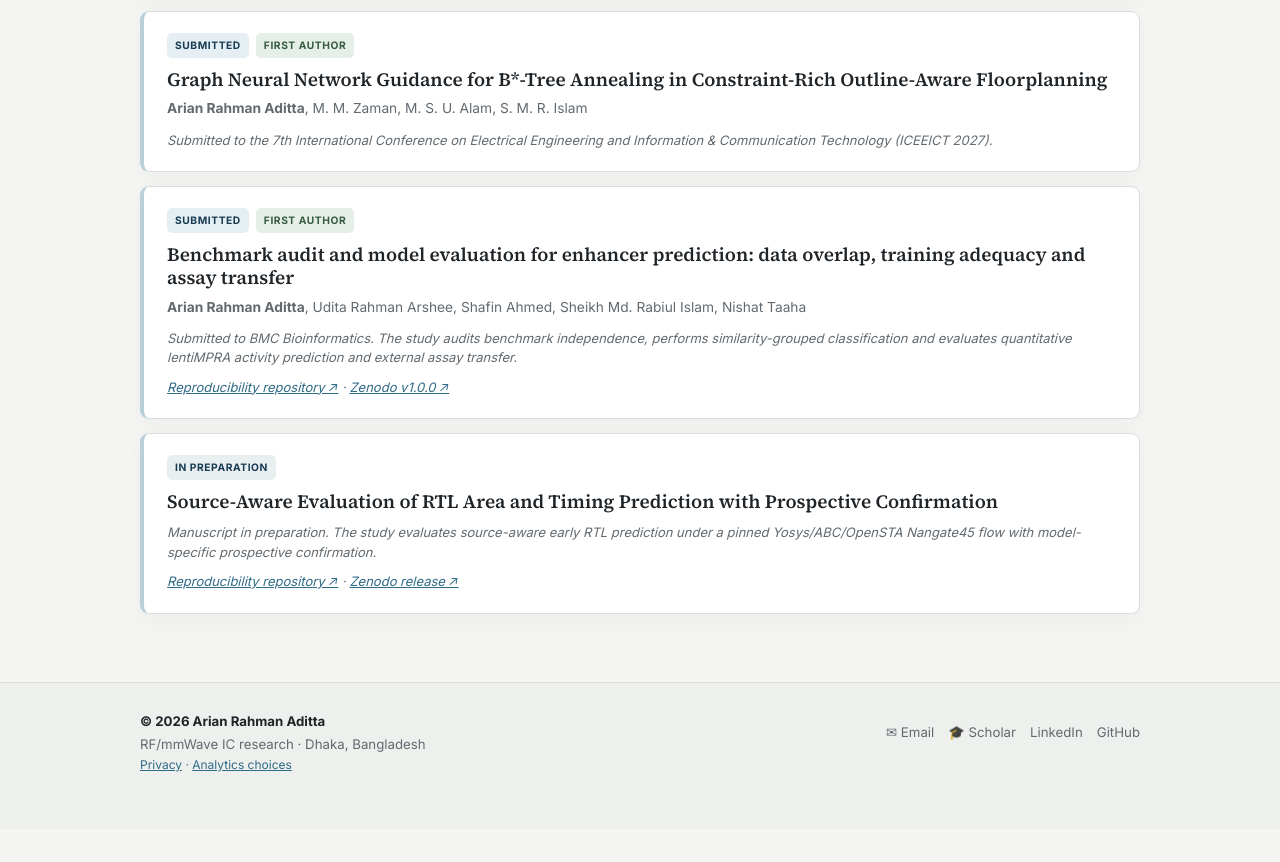
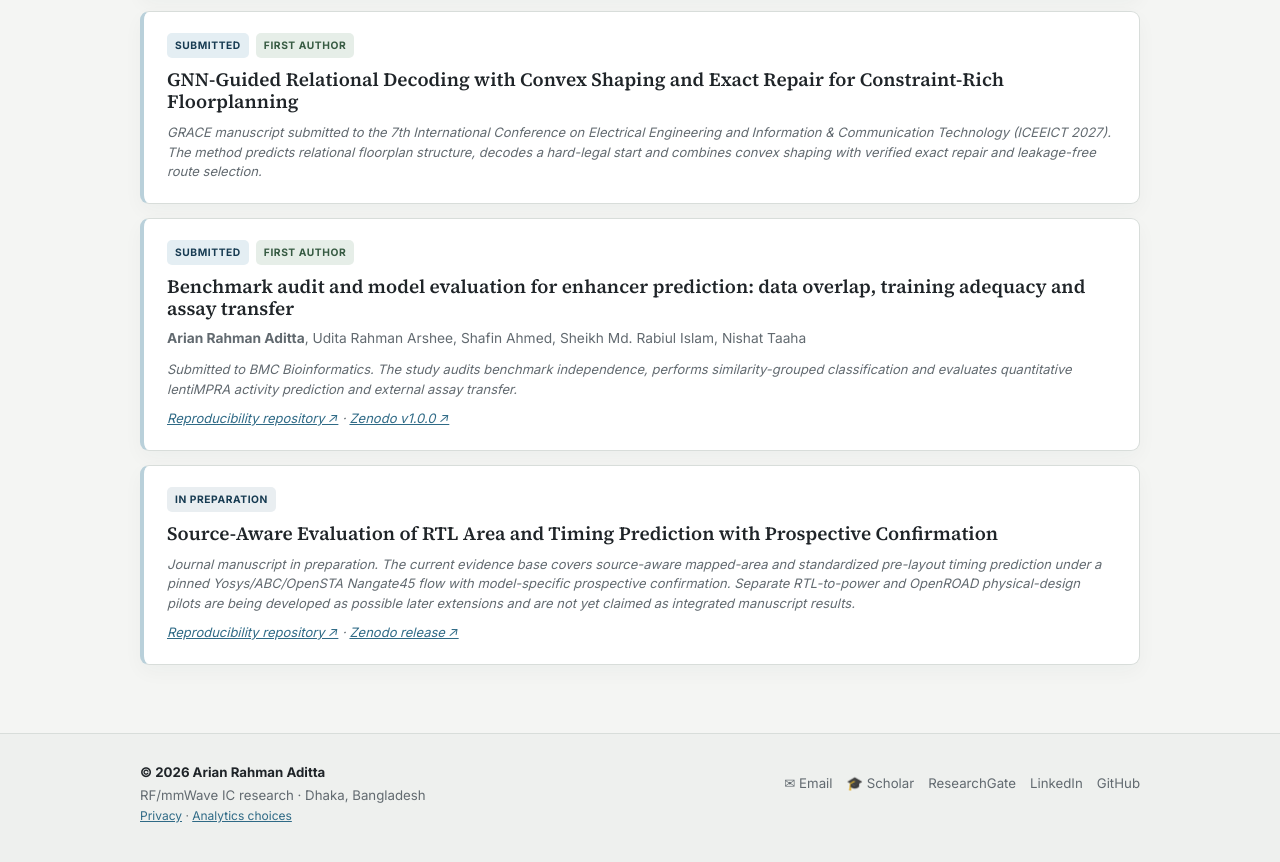
Before and after one commit to AryanAditta/AryanAditta.github.io, a plain HTML site: page rfic-academic/publications.html in a window 1280 px wide. Shown: the part 1362-2224 px from the top of the page. Before the commit the page ends 2191 px from the top, so only its background shows below. Drawn offline with Linux system fonts and the light colour scheme.

Commit message:
Replace withdrawn floorplanning manuscript with GRACE on RFIC site

```diff
--- a/rfic-academic/publications.html
+++ b/rfic-academic/publications.html
@@ -46,9 +46,8 @@
 
         <article class="publication-card manuscript-card">
           <div class="status-row"><span class="badge submitted">Submitted</span><span class="badge first">First Author</span></div>
-          <h3>Graph Neural Network Guidance for B*-Tree Annealing in Constraint-Rich Outline-Aware Floorplanning</h3>
-          <div class="byline"><strong>Arian Rahman Aditta</strong>, M. M. Zaman, M. S. U. Alam, S. M. R. Islam</div>
-          <p>Submitted to the 7th International Conference on Electrical Engineering and Information & Communication Technology (ICEEICT 2027).</p>
+          <h3>GNN-Guided Relational Decoding with Convex Shaping and Exact Repair for Constraint-Rich Floorplanning</h3>
+          <p>GRACE manuscript submitted to the 7th International Conference on Electrical Engineering and Information & Communication Technology (ICEEICT 2027). The method predicts relational floorplan structure, decodes a hard-legal start and combines convex shaping with verified exact repair and leakage-free route selection.</p>
         </article>
 
         <article class="publication-card manuscript-card">
@@ -62,13 +61,13 @@
         <article class="publication-card manuscript-card">
           <div class="status-row"><span class="badge">In Preparation</span></div>
           <h3>Source-Aware Evaluation of RTL Area and Timing Prediction with Prospective Confirmation</h3>
-          <p>Manuscript in preparation. The study evaluates source-aware early RTL prediction under a pinned Yosys/ABC/OpenSTA Nangate45 flow with model-specific prospective confirmation.</p>
+          <p>Journal manuscript in preparation. The current evidence base covers source-aware mapped-area and standardized pre-layout timing prediction under a pinned Yosys/ABC/OpenSTA Nangate45 flow with model-specific prospective confirmation. Separate RTL-to-power and OpenROAD physical-design pilots are being developed as possible later extensions and are not yet claimed as integrated manuscript results.</p>
           <p class="meta"><a href="https://github.com/AryanAditta/rtl-qor-source-aware-evaluation" target="_blank" rel="noopener">Reproducibility repository ↗</a> · <a href="https://doi.org/10.5281/zenodo.23489958" target="_blank" rel="noopener">Zenodo release ↗</a></p>
         </article>
       </div>
     </section>
   </main>
 
-  <footer class="site-footer"><div class="wrap footer-grid"><div><strong>© 2026 Arian Rahman Aditta</strong><span>RF/mmWave IC research · Dhaka, Bangladesh</span></div><div class="footer-links"><a href="mailto:aryanrahmanaditta@gmail.com">✉ Email</a><a href="https://scholar.google.com/citations?user=Id4ByyUAAAAJ&hl=en" target="_blank" rel="noopener">🎓 Scholar</a><a href="https://www.linkedin.com/in/arian-rahman-aditta/" target="_blank" rel="noopener">LinkedIn</a><a href="https://github.com/AryanAditta" target="_blank" rel="noopener">GitHub</a></div></div><p class="wrap" style="font-size:12px;padding-bottom:12px"><a href="privacy.html">Privacy</a> · <a href="privacy.html" data-analytics-settings>Analytics choices</a></p></footer>
+  <footer class="site-footer"><div class="wrap footer-grid"><div><strong>© 2026 Arian Rahman Aditta</strong><span>RF/mmWave IC research · Dhaka, Bangladesh</span></div><div class="footer-links"><a href="mailto:aryanrahmanaditta@gmail.com">✉ Email</a><a href="https://scholar.google.com/citations?user=Id4ByyUAAAAJ&hl=en" target="_blank" rel="noopener">🎓 Scholar</a><a href="https://www.researchgate.net/profile/Arian-Aditta?ev=hdr_xprf" target="_blank" rel="noopener">ResearchGate</a><a href="https://www.linkedin.com/in/arian-rahman-aditta/" target="_blank" rel="noopener">LinkedIn</a><a href="https://github.com/AryanAditta" target="_blank" rel="noopener">GitHub</a></div></div><p class="wrap" style="font-size:12px;padding-bottom:12px"><a href="privacy.html">Privacy</a> · <a href="privacy.html" data-analytics-settings>Analytics choices</a></p></footer>
 </body>
 </html>
```
